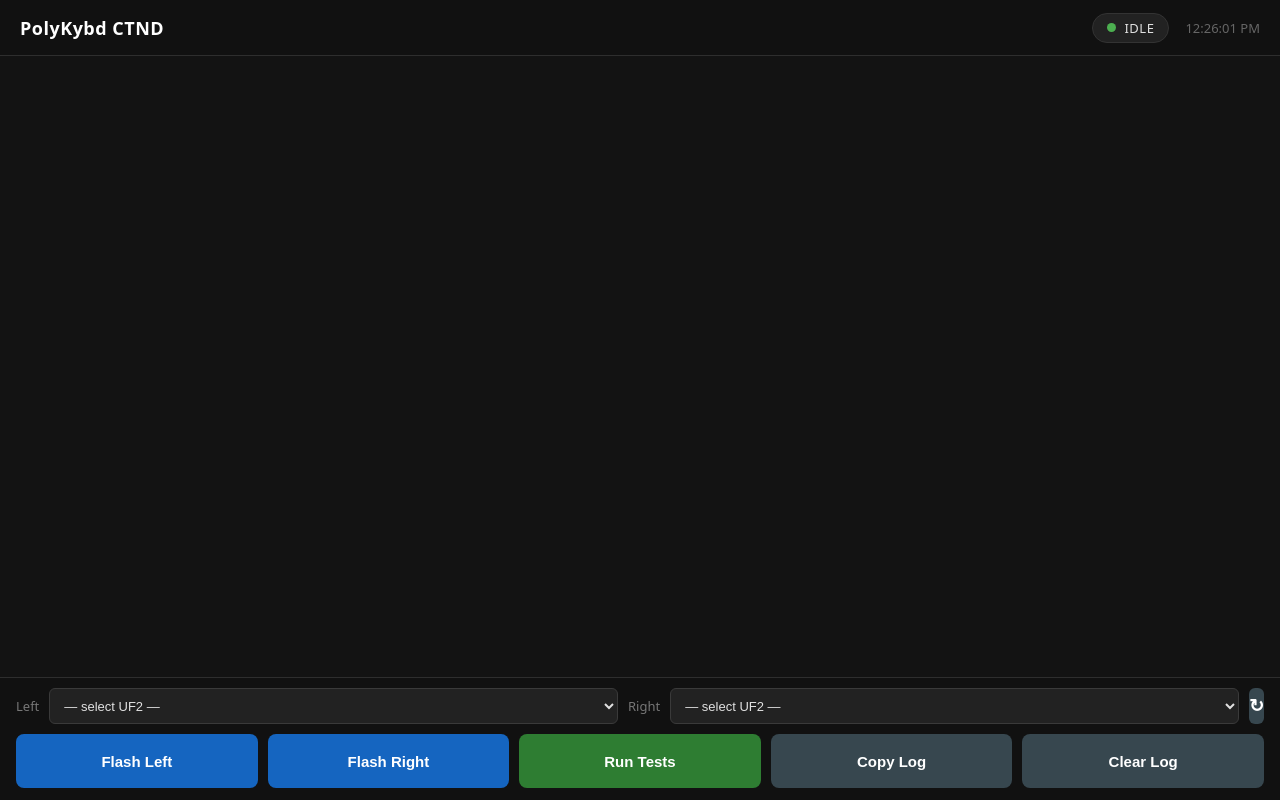
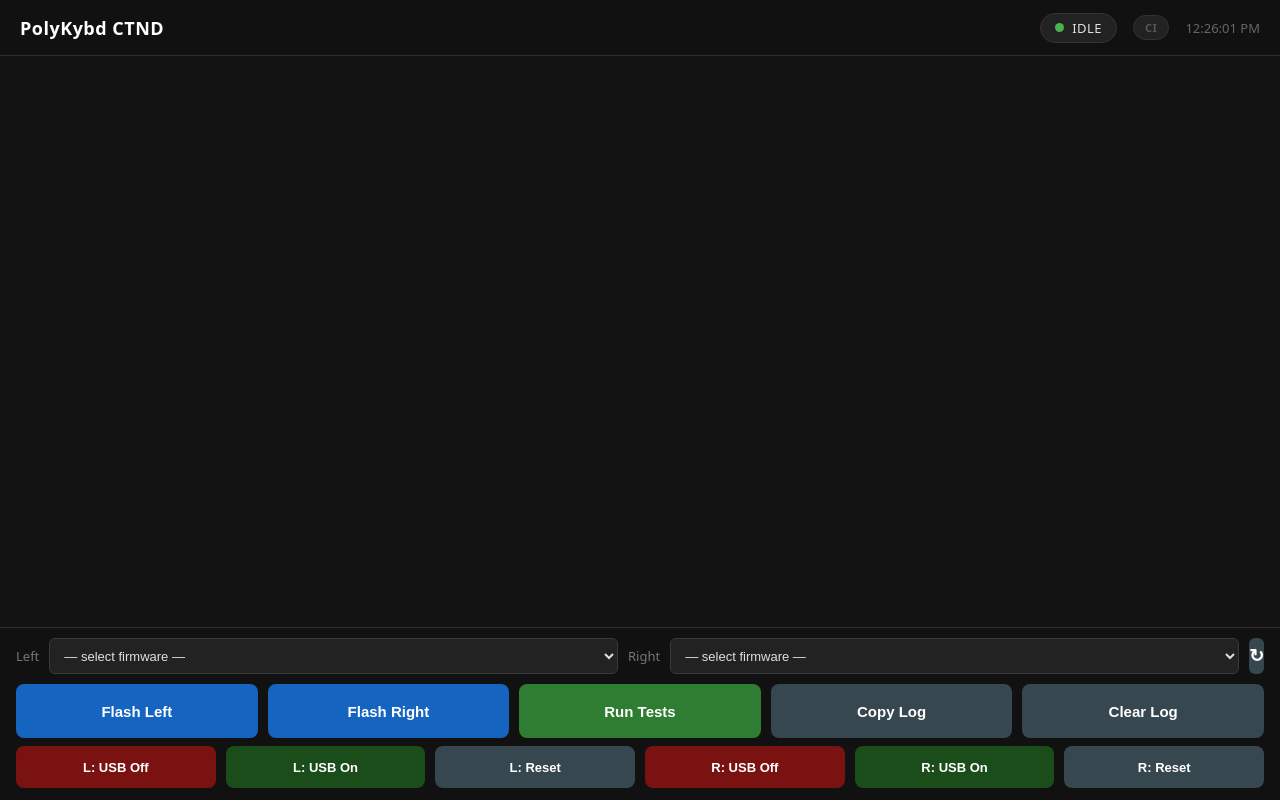
Before and after one commit to thpoll83/polykybd-ctnd, a Flask app: page / in a window 1280 px wide. Run offline with Flask 3, Linux system fonts and the light colour scheme; data that the repository does not hold is empty; parts of the project's set-up code (start-up, migrations or seed data) failed here and were passed over.

Commit message:
feat: CI status badge, USB power/reset buttons, BOOTSEL timing fix
CI status indicator:
- config.yaml gets a [github] section (repo + optional token)
- app.py polls GitHub Actions API every 60 s in a background thread
- Header badge shows CI ✓ (green) / CI ▶ (amber pulsing) when a job
  is in progress; clicking it opens the run URL

Utility button row:
- Six new buttons: L/R USB Off, L/R USB On, L/R Reset
- FlashController gains public usb_power() and reset() methods
- Disabled during flash/test operations same as primary buttons

BOOTSEL timing fix:
- BOOTSEL was released before USB power came back on, so the RP2040
  never saw the pin low at boot and stayed in normal mode
- Now: assert BOOTSEL → toggle RUN → power on USB (device boots with
  BOOTSEL held) → release BOOTSEL 200 ms later

picotool error reporting:
- Capture stdout too (picotool writes diagnostics there, not stderr)
- Show the actual message in the UI log instead of just exit code

https://claude.ai/code/session_0125omCkyAof4zXHRzTjCfqB

```diff
--- a/station/config.py
+++ b/station/config.py
@@ -35,5 +35,9 @@ MASS_STORAGE_LABEL = _c["qmk"]["mass_storage_label"]
 UI_HOST = _c["ui"]["host"]
 UI_PORT = _c["ui"]["port"]
 
+# GitHub Actions CI status (optional)
+GITHUB_REPO  = _c.get("github", {}).get("repo", "")
+GITHUB_TOKEN = _c.get("github", {}).get("token", "")
+
 # Firmware directory (relative to repo root)
 FIRMWARE_DIR = str(_root / "firmware")
--- a/station/ui/app.py
+++ b/station/ui/app.py
@@ -1,18 +1,22 @@
 # SPDX-License-Identifier: GPL-2.0-only
+import json
 import os
 import threading
+import urllib.request
+import urllib.error
 from pathlib import Path
 
 from flask import Flask, render_template, jsonify
 from flask_socketio import SocketIO
 
-from station.config import FIRMWARE_DIR, UI_HOST, UI_PORT
+from station.config import FIRMWARE_DIR, UI_HOST, UI_PORT, GITHUB_REPO, GITHUB_TOKEN
 
 app = Flask(__name__)
 app.config["SECRET_KEY"] = "polykybd-ctnd"
 socketio = SocketIO(app, cors_allowed_origins="*", async_mode="threading")
 
-_status = {"value": "idle"}
+_status   = {"value": "idle"}
+_ci_state = {"running": False, "url": None}
 
 
 def emit_log(msg: str) -> None:
@@ -23,6 +27,37 @@ def set_status(s: str) -> None:
     _status["value"] = s
     socketio.emit("status", {"value": s})
 
+
+# ── CI status poller ──────────────────────────────────────────────────────────
+
+def _ci_poll_once():
+    url = f"https://api.github.com/repos/{GITHUB_REPO}/actions/runs?status=in_progress&per_page=1"
+    req = urllib.request.Request(url, headers={"User-Agent": "polykybd-ctnd/1.0"})
+    if GITHUB_TOKEN:
+        req.add_header("Authorization", f"Bearer {GITHUB_TOKEN}")
+    with urllib.request.urlopen(req, timeout=10) as resp:
+        data = json.loads(resp.read())
+    running = data.get("total_count", 0) > 0
+    run_url = data["workflow_runs"][0]["html_url"] if running and data.get("workflow_runs") else None
+    _ci_state.update({"running": running, "url": run_url})
+    socketio.emit("ci_status", dict(_ci_state))
+
+
+def _ci_poll_loop():
+    import time
+    while True:
+        try:
+            _ci_poll_once()
+        except Exception:
+            pass
+        time.sleep(60)
+
+
+if GITHUB_REPO:
+    threading.Thread(target=_ci_poll_loop, daemon=True).start()
+
+
+# ── Routes ────────────────────────────────────────────────────────────────────
 
 @app.route("/")
 def index():
@@ -38,9 +73,13 @@ def list_firmware():
     return jsonify(files)
 
 
+# ── SocketIO events ───────────────────────────────────────────────────────────
+
 @socketio.on("connect")
 def on_connect(_auth=None):
     socketio.emit("status", {"value": _status["value"]})
+    if GITHUB_REPO:
+        socketio.emit("ci_status", dict(_ci_state))
 
 
 @socketio.on("flash")
@@ -66,6 +105,45 @@ def on_flash(data):
             set_status("error")
         else:
             set_status("idle")
+        finally:
+            fc.cleanup()
+
+    threading.Thread(target=_do, daemon=True).start()
+
+
+@socketio.on("usb_power")
+def on_usb_power(data):
+    side = data.get("side")
+    on   = data.get("on")
+    if side not in ("left", "right") or not isinstance(on, bool):
+        return
+
+    def _do():
+        from station.flash import FlashController
+        fc = FlashController()
+        try:
+            fc.usb_power(side, on, log=emit_log)
+        except Exception as exc:
+            emit_log(f"[ui] USB error: {exc}")
+        finally:
+            fc.cleanup()
+
+    threading.Thread(target=_do, daemon=True).start()
+
+
+@socketio.on("reset_board")
+def on_reset_board(data):
+    side = data.get("side")
+    if side not in ("left", "right"):
+        return
+
+    def _do():
+        from station.flash import FlashController
+        fc = FlashController()
+        try:
+            fc.reset(side, log=emit_log)
+        except Exception as exc:
+            emit_log(f"[ui] reset error: {exc}")
         finally:
             fc.cleanup()
 
--- a/station/ui/static/app.js
+++ b/station/ui/static/app.js
@@ -5,7 +5,11 @@ const socket    = io();
 const logEl     = document.getElementById('log-output');
 const statusEl  = document.getElementById('status-text');
 const clockEl   = document.getElementById('clock');
-const actionBtns = ['btn-flash-left', 'btn-flash-right', 'btn-run'].map(id => document.getElementById(id));
+const actionBtns = [
+  'btn-flash-left', 'btn-flash-right', 'btn-run',
+  'btn-usb-left-off', 'btn-usb-left-on', 'btn-reset-left',
+  'btn-usb-right-off', 'btn-usb-right-on', 'btn-reset-right',
+].map(id => document.getElementById(id));
 
 /* ── Clock ── */
 function tick() { clockEl.textContent = new Date().toLocaleTimeString(); }
@@ -25,6 +29,15 @@ socket.on('status', ({ value }) => {
 
 socket.on('log', ({ msg }) => appendLog(msg));
 
+socket.on('ci_status', ({ running, url }) => {
+  const badge = document.getElementById('ci-badge');
+  badge.dataset.ci  = running ? 'running' : 'idle';
+  badge.textContent = running ? 'CI ▶' : 'CI ✓';
+  badge.title       = running ? 'CI running — do not flash!' : 'CI idle';
+  badge.style.cursor = url ? 'pointer' : 'default';
+  badge.onclick = url ? () => window.open(url, '_blank') : null;
+});
+
 socket.on('test_result', result => {
   const icon = result.passed ? '✓ PASS' : '✗ FAIL';
   appendLog(`\n── ${icon} ──`);
@@ -35,17 +48,17 @@ socket.on('test_result', result => {
   appendLog('');
 });
 
-/* ── Actions ── */
+/* ── Primary actions ── */
 function flashSide(side) {
   const sel = document.getElementById(side === 'left' ? 'left-fw' : 'right-fw');
-  if (!sel.value) { appendLog(`[ui] select a ${side} UF2 first`); return; }
+  if (!sel.value) { appendLog(`[ui] select a firmware file for ${side} first`); return; }
   socket.emit('flash', { side, uf2: sel.value });
 }
 
 function runTests() {
   const left  = document.getElementById('left-fw').value;
   const right = document.getElementById('right-fw').value;
-  if (!left || !right) { appendLog('[ui] select both left and right UF2 files first'); return; }
+  if (!left || !right) { appendLog('[ui] select both left and right firmware files first'); return; }
   socket.emit('run_tests', { left_uf2: left, right_uf2: right });
 }
 
@@ -62,6 +75,15 @@ function copyLog() {
   });
 }
 
+/* ── Utility actions ── */
+function usbPower(side, on) {
+  socket.emit('usb_power', { side, on });
+}
+
+function resetBoard(side) {
+  socket.emit('reset_board', { side });
+}
+
 function refreshFirmware() {
   fetch('/firmware')
     .then(r => r.json())
@@ -69,7 +91,7 @@ function refreshFirmware() {
       ['left-fw', 'right-fw'].forEach(id => {
         const sel  = document.getElementById(id);
         const prev = sel.value;
-        sel.innerHTML = '<option value="">— select UF2 —</option>';
+        sel.innerHTML = '<option value="">— select firmware —</option>';
         files.forEach(f => {
           const opt = document.createElement('option');
           opt.value = opt.textContent = f;
--- a/station/ui/static/style.css
+++ b/station/ui/static/style.css
@@ -52,6 +52,21 @@ header {
   background: #4CAF50;
   transition: background 0.4s;
 }
+
+.ci-badge {
+  font-size: 11px;
+  font-weight: 700;
+  letter-spacing: 0.5px;
+  padding: 4px 11px;
+  border-radius: 20px;
+  border: 1px solid #333;
+  transition: background 0.4s, color 0.4s;
+}
+
+.ci-badge[data-ci="unknown"] { background: #222;    color: #555;    border-color: #333; }
+.ci-badge[data-ci="idle"]    { background: #1a3320; color: #7ec87e; border-color: #2E7D32; }
+.ci-badge[data-ci="running"] { background: #4a2800; color: #FFB74D; border-color: #E65100;
+                                animation: pulse 1s infinite; }
 
 .clock {
   font-size: 13px;
@@ -155,6 +170,15 @@ footer {
   padding: 0;
 }
 
+.btn-red     { background: #7B1212; }
+.btn-red:hover:not(:disabled)     { background: #9C2020; }
+.btn-dkgreen { background: #1B4D1B; }
+.btn-dkgreen:hover:not(:disabled) { background: #27602A; }
+
+.btn-sm { height: 42px; font-size: 13px; }
+
+.button-row-util { margin-top: 8px; }
+
 /* ── Status colour theming ── */
 body[data-status="idle"]           .status-dot { background: #4CAF50; }
 body[data-status="flashing-left"]  .status-dot,
--- a/station/ui/templates/index.html
+++ b/station/ui/templates/index.html
@@ -13,6 +13,7 @@
       <span class="status-dot" id="status-dot"></span>
       <span id="status-text">idle</span>
     </span>
+    <span class="ci-badge" id="ci-badge" data-ci="unknown" title="GitHub Actions CI status">CI</span>
     <span class="clock" id="clock"></span>
   </header>
 
@@ -23,17 +24,25 @@
   <footer>
     <div class="firmware-row">
       <label>Left</label>
-      <select id="left-fw"><option value="">— select UF2 —</option></select>
+      <select id="left-fw"><option value="">— select firmware —</option></select>
       <label>Right</label>
-      <select id="right-fw"><option value="">— select UF2 —</option></select>
+      <select id="right-fw"><option value="">— select firmware —</option></select>
       <button class="btn btn-icon" onclick="refreshFirmware()" title="Refresh">&#x21BB;</button>
     </div>
     <div class="button-row">
       <button class="btn btn-blue"  id="btn-flash-left"  onclick="flashSide('left')">Flash Left</button>
       <button class="btn btn-blue"  id="btn-flash-right" onclick="flashSide('right')">Flash Right</button>
       <button class="btn btn-green" id="btn-run"         onclick="runTests()">Run Tests</button>
-      <button class="btn btn-gray" id="btn-copy"           onclick="copyLog()">Copy Log</button>
+      <button class="btn btn-gray"  id="btn-copy"        onclick="copyLog()">Copy Log</button>
       <button class="btn btn-gray"                       onclick="clearLog()">Clear Log</button>
+    </div>
+    <div class="button-row button-row-util">
+      <button class="btn btn-sm btn-red"      id="btn-usb-left-off"  onclick="usbPower('left',  false)">L: USB Off</button>
+      <button class="btn btn-sm btn-dkgreen"  id="btn-usb-left-on"   onclick="usbPower('left',  true)">L: USB On</button>
+      <button class="btn btn-sm btn-gray"     id="btn-reset-left"    onclick="resetBoard('left')">L: Reset</button>
+      <button class="btn btn-sm btn-red"      id="btn-usb-right-off" onclick="usbPower('right', false)">R: USB Off</button>
+      <button class="btn btn-sm btn-dkgreen"  id="btn-usb-right-on"  onclick="usbPower('right', true)">R: USB On</button>
+      <button class="btn btn-sm btn-gray"     id="btn-reset-right"   onclick="resetBoard('right')">R: Reset</button>
     </div>
   </footer>
 
```
Also changed, not shown: station/flash.py (+38 -16 lines), 1 other file.
